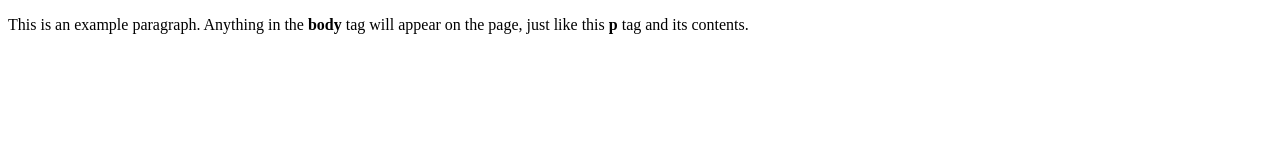
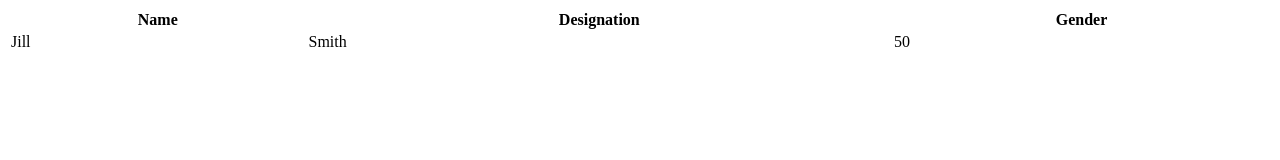
Before and after one commit to mpuckett159/mpuckett159.github.io, a plain HTML site: page index.html in a window 1280 px wide. Drawn offline with Linux system fonts and the light colour scheme.

Commit message:
add table
commit

```diff
--- a/index.html
+++ b/index.html
@@ -4,6 +4,17 @@
     <title>This is the title of the webpage!</title>
   </head>
   <body>
-    <p>This is an example paragraph. Anything in the <strong>body</strong> tag will appear on the page, just like this <strong>p</strong> tag and its contents.</p>
+    <table style="width:100%">
+      <tr>
+        <th>Name</th>
+        <th>Designation</th>
+        <th>Gender</th>
+      </tr>
+      <tr>
+        <td>Jill</td>
+        <td>Smith</td>
+        <td>50</td>
+      </tr>
+    </table>
   </body>
 </html>
```
